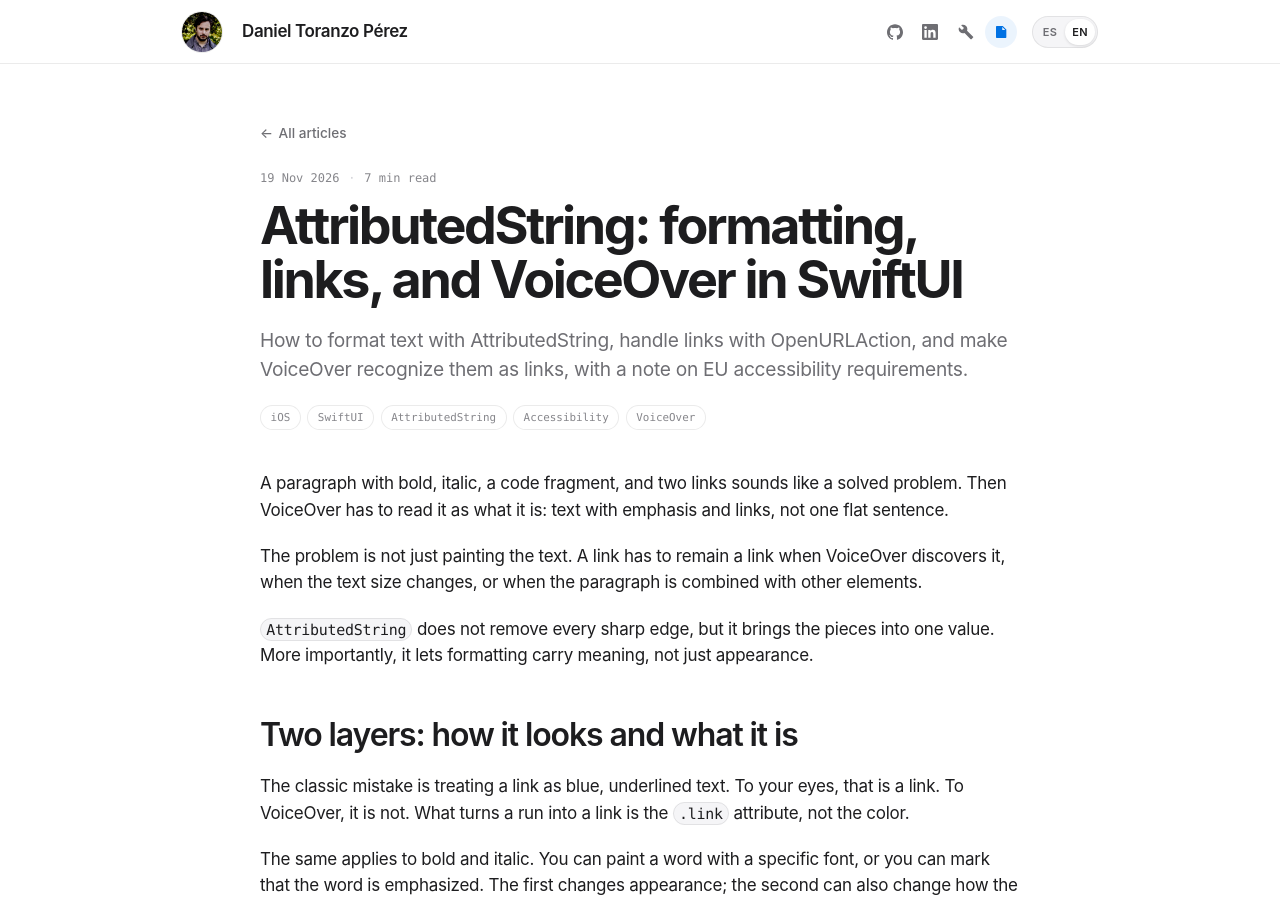
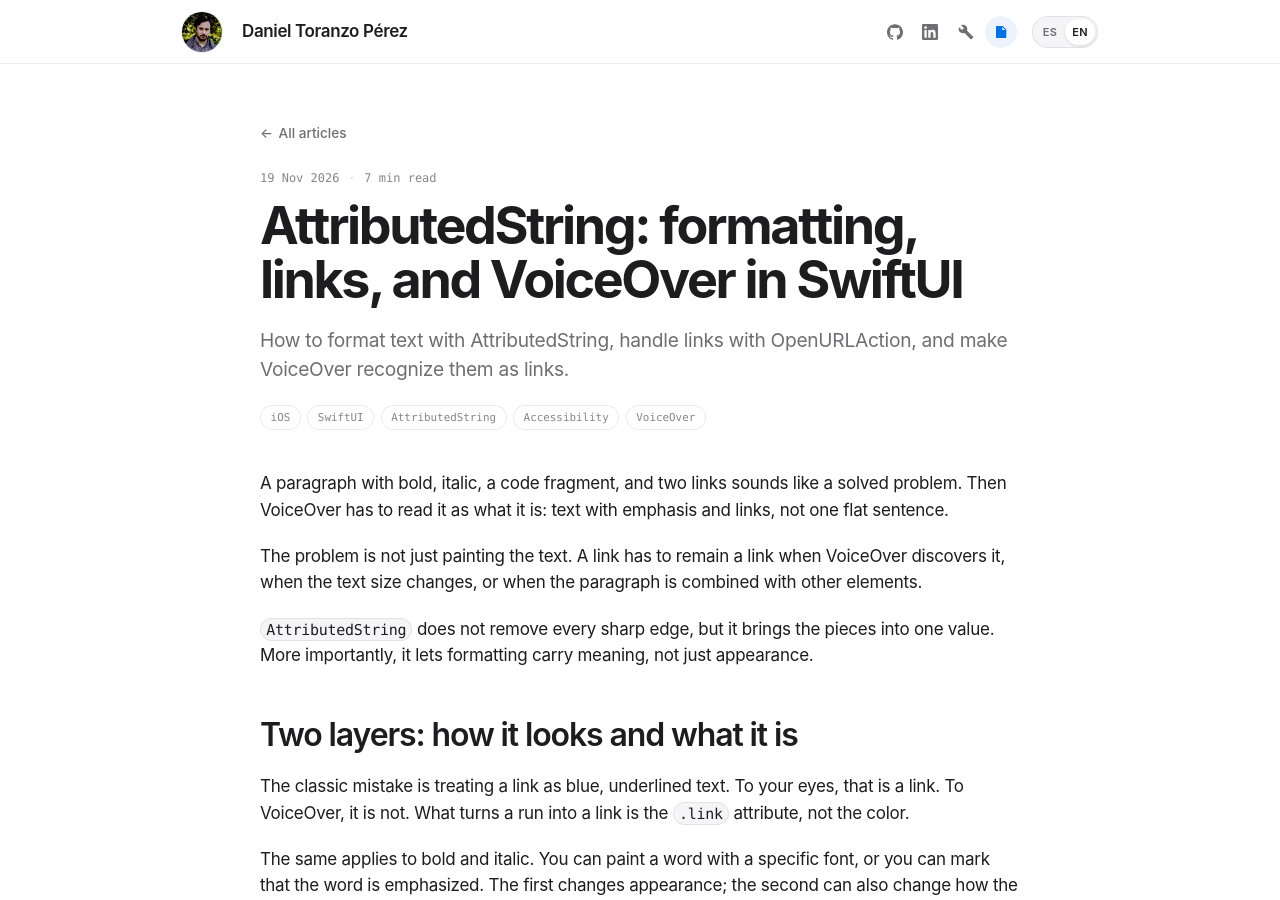
Before and after one commit to obocat/daniel_toranzo_perez, a Jekyll site: the page built from _posts/2026-11-19-attributedstring-enlaces-voiceover.markdown, in a window 1280 px wide and 900 px high. Built offline with Jekyll 4.4.1, drawn with Linux system fonts in a browser that asks for light colours.

Commit message:
docs: simplify article description (#37)

```diff
--- a/_posts/2026-11-19-attributedstring-enlaces-voiceover.markdown
+++ b/_posts/2026-11-19-attributedstring-enlaces-voiceover.markdown
@@ -2,8 +2,8 @@
 title: "AttributedString: formato, enlaces y VoiceOver en SwiftUI"
 title_en: "AttributedString: formatting, links, and VoiceOver in SwiftUI"
 date: 2026-11-19 09:00:00
-description: "Cómo dar formato a un texto con AttributedString, gestionar enlaces con OpenURLAction y hacer que VoiceOver los reconozca como enlaces, con una nota sobre la accesibilidad exigida en la UE."
-description_en: "How to format text with AttributedString, handle links with OpenURLAction, and make VoiceOver recognize them as links, with a note on EU accessibility requirements."
+description: "Cómo dar formato a un texto con AttributedString, gestionar enlaces con OpenURLAction y hacer que VoiceOver los reconozca como enlaces."
+description_en: "How to format text with AttributedString, handle links with OpenURLAction, and make VoiceOver recognize them as links."
 lang: es
 tags: [iOS, SwiftUI, AttributedString, Accessibility, VoiceOver]
 categories: blog
```
